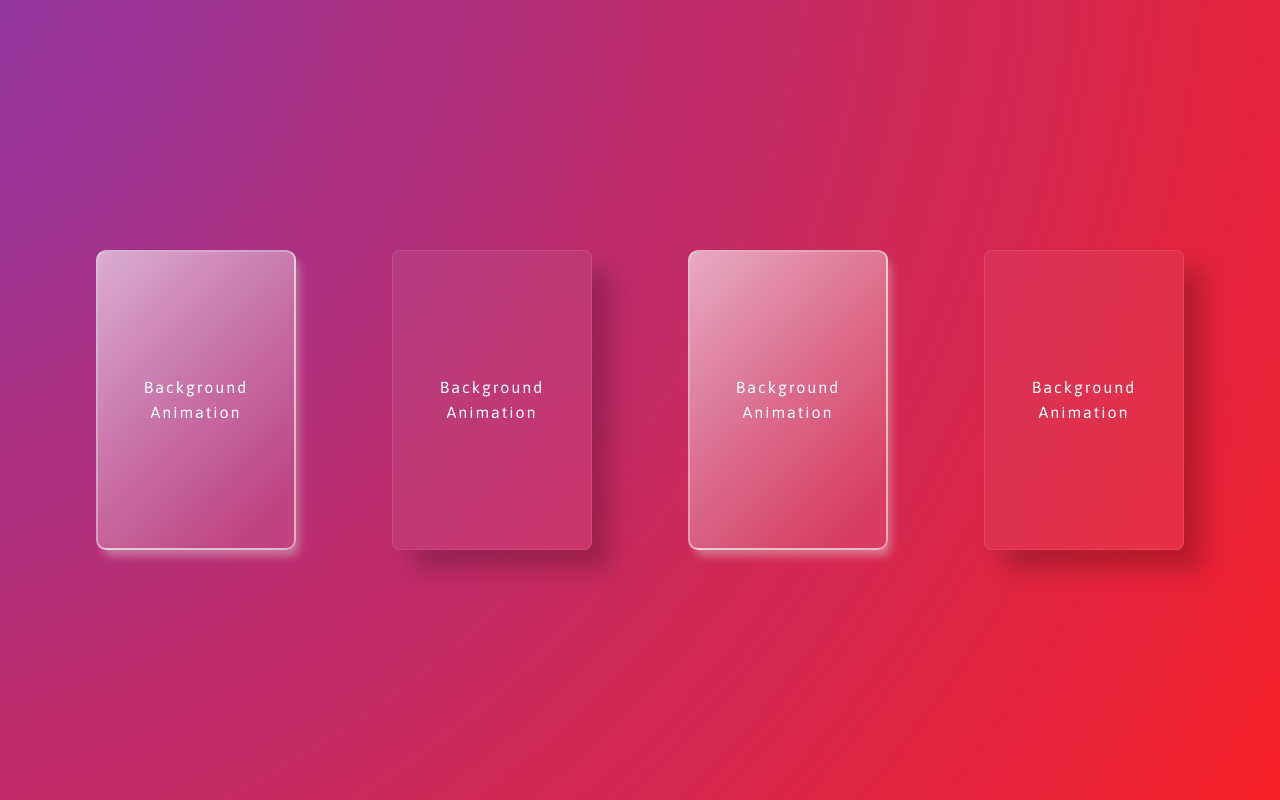
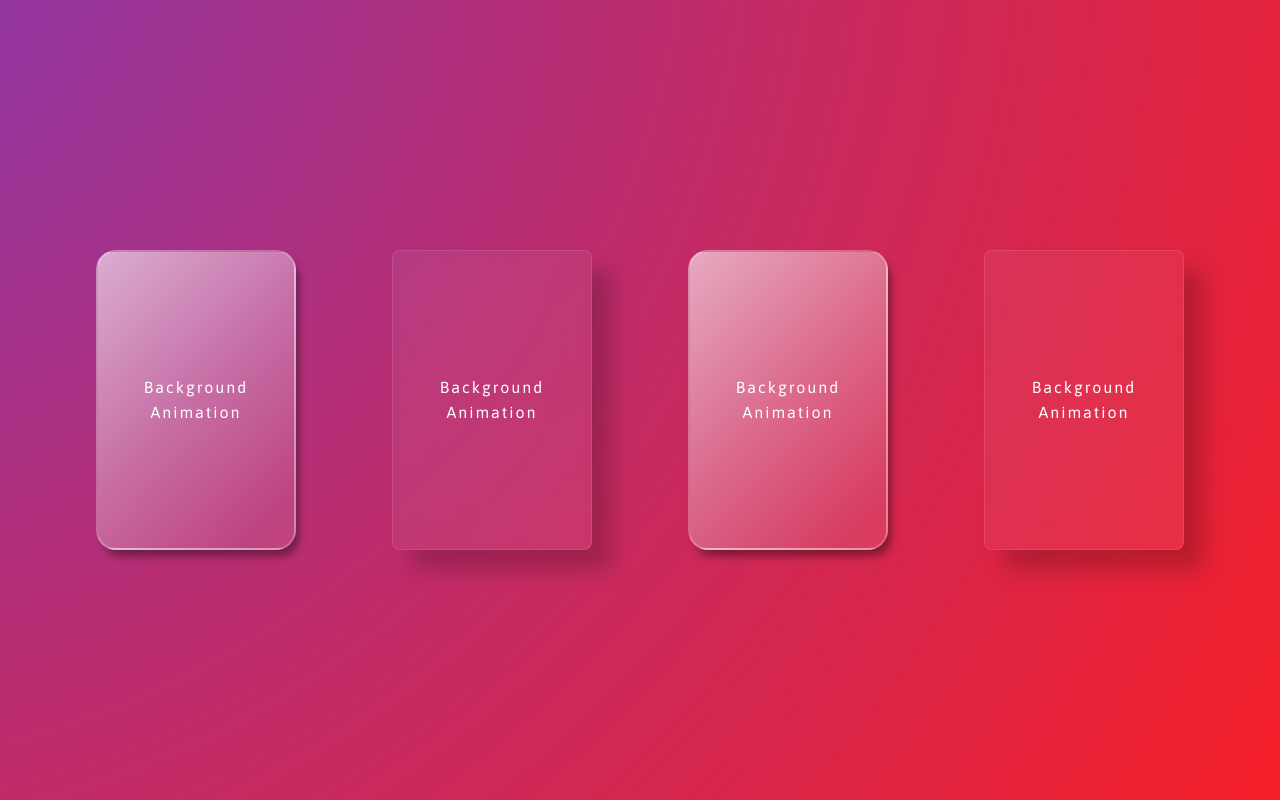
Before and after one commit to kannder83/css-background-animation, a plain HTML site: page index.html in a window 1280 px wide. Drawn offline with Linux system fonts and the light colour scheme.

Commit message:
Se modifican los estilos.

```diff
--- a/main.css
+++ b/main.css
@@ -40,9 +40,9 @@ body {
   display: flex;
   justify-content: center;
   align-items: center;
-  border: 2px solid rgba(228, 228, 228, 0.6);
-  border-radius: 10px;
-  box-shadow: 5px 8px 8px -2px rgba(226, 226, 226, 0.4);
+  border: 2px solid rgba(255, 255, 255, 0.2);
+  border-radius: 20px;
+  box-shadow: 5px 8px 8px -2px rgba(0, 0, 0, 0.4);
   background: linear-gradient(
     -45deg,
     rgba(255, 255, 255, 0.1) 10%,
```
